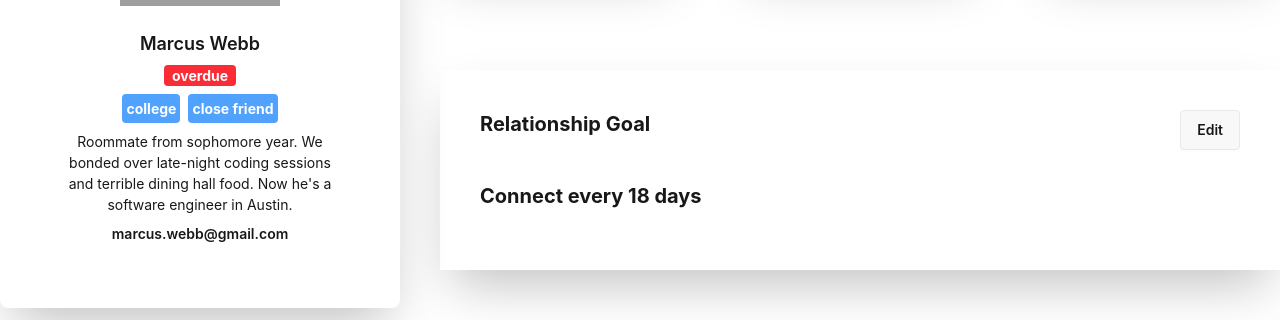
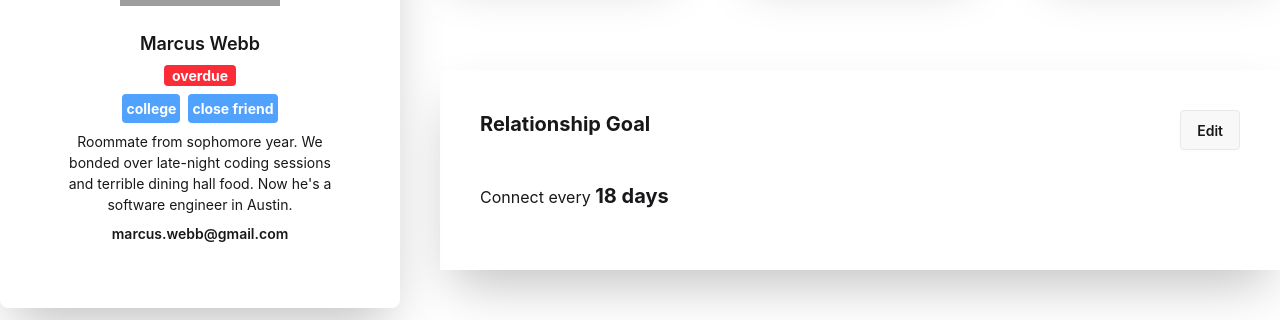
Before and after one commit to imam1595/Assignment-7, a React (Vite) app: page /profile/1 in a window 1280 px wide. Shown: the part 274-594 px from the top of the page. Built offline with nearby package versions, Linux system fonts and the light colour scheme; grey boxes are pictures that could not be loaded.

Commit message:
fix profile card

```diff
--- a/src/ui/ProfileCard.jsx
+++ b/src/ui/ProfileCard.jsx
@@ -121,11 +121,11 @@ const ProfileCard = ({expectedData}) => {
 
                 </div>
 
-                <div className='flex justify-between bg-base-100 shadow-2xl p-10 font-bold text-xl space-y-5 h-50'>
+                <div className='flex justify-between bg-base-100 shadow-2xl p-10  space-y-5 h-50'>
 
                     <div className='flex flex-col justify-between'>
-                        <h1>Relationship Goal</h1>
-                        <p>Connect every {expectedData.days_since_contact} days</p>
+                        <h1 className='font-bold text-xl'>Relationship Goal</h1>
+                        <p>Connect every  <span className='font-bold text-xl'> {expectedData.days_since_contact} days</span></p>
                     </div>
 
                     <button className='btn'>Edit</button>
```
